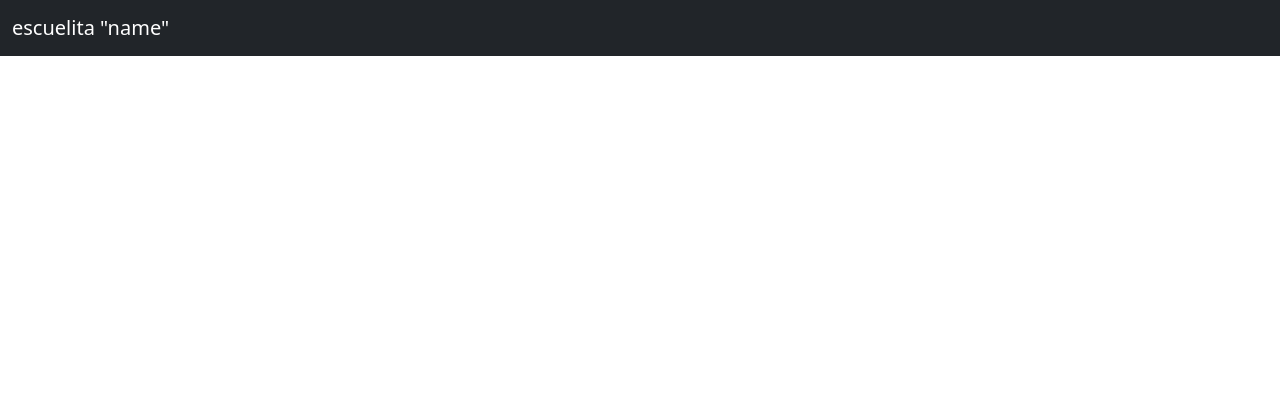
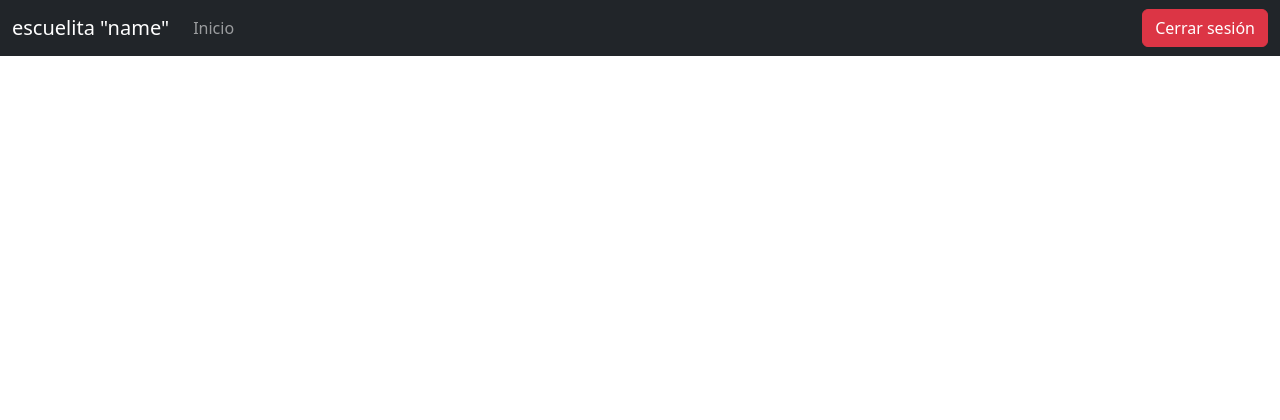
Before and after one commit to square0108/IS2-2026-1, a Flask app: template app/templates/base.html in a window 1280 px wide. Shown: the top 420 px of the page. Run offline with Flask 3, Linux system fonts and the light colour scheme; the template is opened without the code that fills it, so the values that code supplies are empty.

Commit message:
navbar separada de body.html

```diff
--- a/app/templates/base.html
+++ b/app/templates/base.html
@@ -26,24 +26,7 @@
 </head>
 
 <body>
-    <!--BARRA SUPERIOR-->
-    <nav class="navbar navbar-expand-lg navbar-dark bg-dark">
-        <div class="container-fluid">
-
-            <!--Quiza cambiar el href de esto mas adelante-->
-            <a class="navbar-brand">escuelita "name" </a>
-
-            <button class="navbar-toggler" type="button" data-bs-toggle="collapse"
-                data-bs-target="#navbarSupportedContent" aria-controls="navbarSupportedContent" aria-expanded="false"
-                aria-label="Toggle navigation">
-                <span class="navbar-toggler-icon"></span>
-            </button>
-
-            <div class="collapse navbar-collapse" id="navbarSupportedContent">
-                {% block navbar %}{% endblock %}
-            </div>
-        </div>
-    </nav>
+    {% include 'components/navbar.html' %}
 
    <!-- Contenido principal -->
     <main class="flex-shrink-0">
--- a/app/templates/components/navbar.html
+++ b/app/templates/components/navbar.html
@@ -0,0 +1,24 @@
+<!--BARRA SUPERIOR-->
+    <nav class="navbar navbar-expand-lg navbar-dark bg-dark">
+        <div class="container-fluid">
+          <ul class="navbar-nav mr-auto">
+            <!--Quiza cambiar el href de esto mas adelante-->
+            <a class="navbar-brand">escuelita "name" </a>
+
+            <li class="nav-item active">
+              <!-- TODO: Cambiar este href para que traiga al usuario a su home (depende de si es reportador/coordinador/orientador) -->
+              <a class="nav-link" href="#">Inicio</a>
+            </li>
+
+            <button class="navbar-toggler" type="button" data-bs-toggle="collapse"
+                data-bs-target="#navbarSupportedContent" aria-controls="navbarSupportedContent" aria-expanded="false"
+                aria-label="Toggle navigation">
+                <span class="navbar-toggler-icon"></span>
+            </button>
+          </ul>
+            <form class="form-inline my-2 my-lg-0" id='signoutForm'>
+              <button class="btn btn-danger my-2 my-sm-0" type="submit">Cerrar sesión</button>
+            </form>
+
+        </div>
+    </nav>
```
